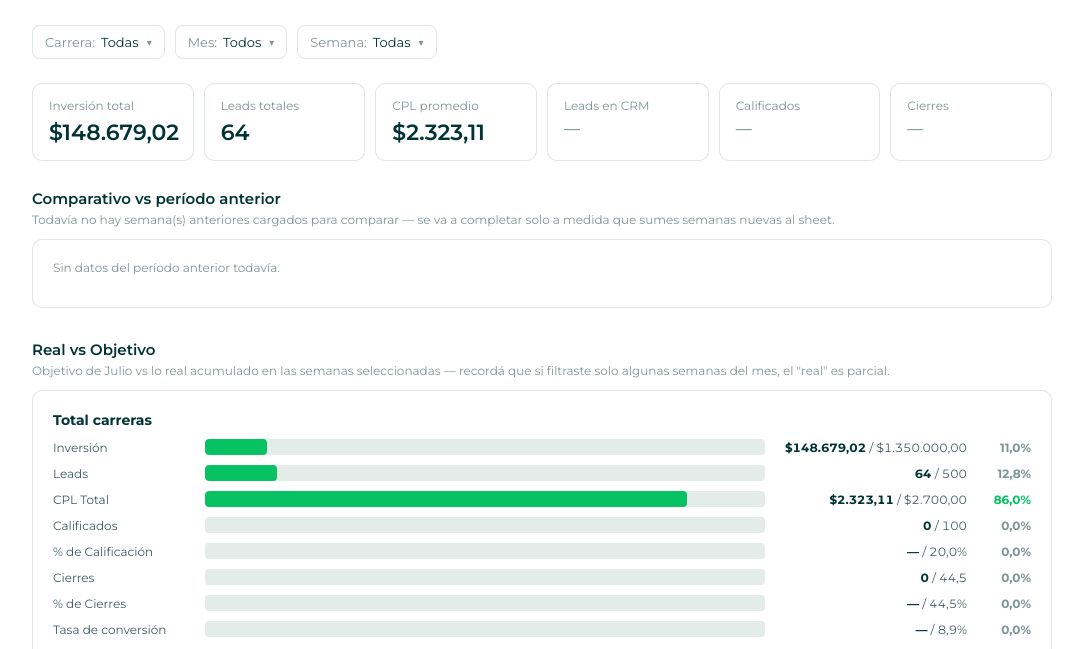
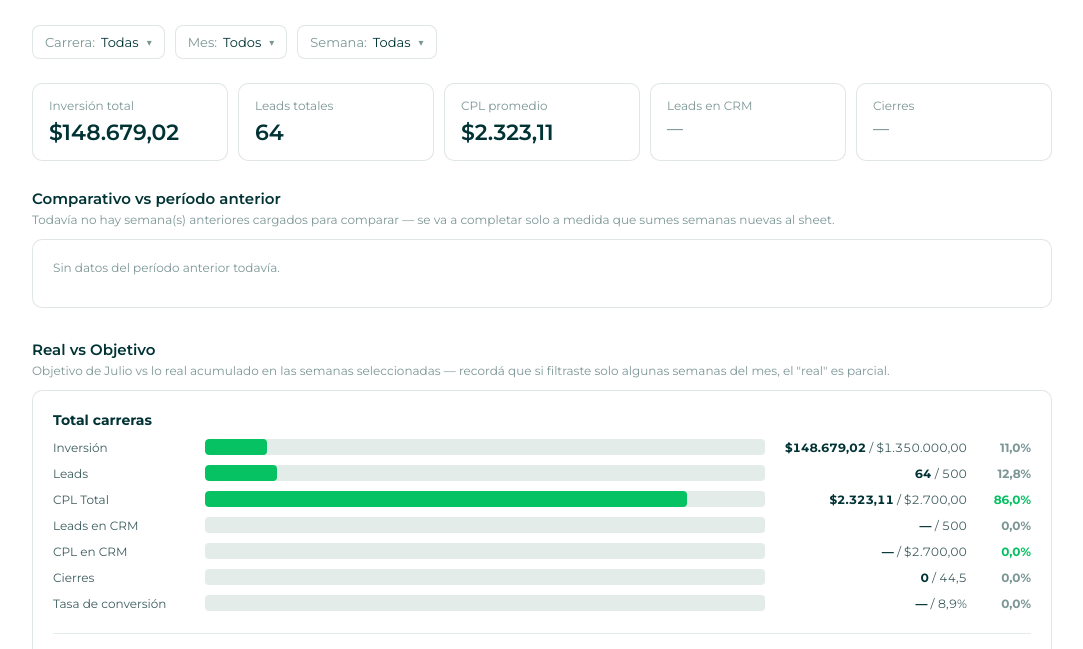
Before and after one commit to formigonidario-stack/briefbang-reportes, a plain HTML site: page iucbc/index.html in a window 1280 px wide. Shown: the part 108-757 px from the top of the page, without its empty margins (98-1181 px from the left). Drawn offline with Linux system fonts and the light colour scheme.

Commit message:
Remove calificados metrics and add Leads/CPL en CRM to Real vs Objetivo
Co-Authored-By: Claude Sonnet 5 <noreply@anthropic.com>

```diff
--- a/iucbc/index.html
+++ b/iucbc/index.html
@@ -280,13 +280,13 @@
 
     <section>
       <div class="section-title">Real vs Objetivo</div>
-      <div class="section-note" id="objetivosNote">Inversión, leads, calificados y cierres reales vs el objetivo mensual cargado en la hoja "Objetivos"</div>
+      <div class="section-note" id="objetivosNote">Inversión, leads y cierres reales vs el objetivo mensual cargado en la hoja "Objetivos"</div>
       <div class="chart-card" id="objetivosGrid"></div>
     </section>
 
     <section>
       <div class="section-title">Funnel de conversión</div>
-      <div class="section-note">Leads totales → Leads en CRM → Calificados → Cierres · costo acumulado por unidad en cada etapa</div>
+      <div class="section-note">Leads totales → Leads en CRM → Cierres · costo acumulado por unidad en cada etapa</div>
       <div class="chart-card">
         <div class="funnel" id="funnel"></div>
       </div>
@@ -322,7 +322,7 @@
 
     <section>
       <div class="section-title">Eficiencia por carrera</div>
-      <div class="section-note">Ranking por CPL total, costo por calificado y costo por cierre — de más a menos eficiente</div>
+      <div class="section-note">Ranking por CPL total y costo por cierre — de más a menos eficiente</div>
       <div class="chart-card table-scroll">
         <table id="efficiencyTable"></table>
       </div>
@@ -346,30 +346,31 @@
       invMeta: 41180.12, invGoogle: 7804.79, invTotal: 48984.91,
       leadsMeta: 25, leadsGoogle: 5, leadsTotal: 30,
       cplMeta: 1647.20, cplGoogle: 1560.96, cplTotal: 1632.83,
-      leadsCRM: null, calificados: null, cierres: null
+      leadsCRM: null, cierres: null
     },
     {
       carrera: "Bioquimica", mes: "Julio", semana: "06-07-2026 al 12-07-2026",
       invMeta: 43500.84, invGoogle: 7544.87, invTotal: 51045.71,
       leadsMeta: 11, leadsGoogle: 2, leadsTotal: 13,
       cplMeta: 3954.62, cplGoogle: 3772.44, cplTotal: 3926.59,
-      leadsCRM: null, calificados: null, cierres: null
+      leadsCRM: null, cierres: null
     },
     {
       carrera: "Genetica", mes: "Julio", semana: "06-07-2026 al 12-07-2026",
       invMeta: 41109.44, invGoogle: 7538.96, invTotal: 48648.40,
       leadsMeta: 19, leadsGoogle: 2, leadsTotal: 21,
       cplMeta: 2163.65, cplGoogle: 3769.48, cplTotal: 2316.59,
-      leadsCRM: null, calificados: null, cierres: null
+      leadsCRM: null, cierres: null
     }
   ];
 
   // Objetivos mensuales por carrera (hoja "Objetivos" del sheet). Nota: la hoja usa "Genética"
   // con tilde, se normaliza a "Genetica" para que coincida con el resto de los datos.
+  // leadsCRM usa el mismo objetivo que leadsTotales (no hay meta separada cargada en el sheet).
   const objetivos = [
-    { mes: "Julio", carrera: "Medicina", invTotal: 450000.00, leadsTotales: 250, calificados: 50, cierres: 32.5 },
-    { mes: "Julio", carrera: "Bioquimica", invTotal: 450000.00, leadsTotales: 150, calificados: 30, cierres: 3 },
-    { mes: "Julio", carrera: "Genetica", invTotal: 450000.00, leadsTotales: 100, calificados: 20, cierres: 9 }
+    { mes: "Julio", carrera: "Medicina", invTotal: 450000.00, leadsTotales: 250, leadsCRM: 250, cierres: 32.5 },
+    { mes: "Julio", carrera: "Bioquimica", invTotal: 450000.00, leadsTotales: 150, leadsCRM: 150, cierres: 3 },
+    { mes: "Julio", carrera: "Genetica", invTotal: 450000.00, leadsTotales: 100, leadsCRM: 100, cierres: 9 }
   ];
 
   const MONTH_ORDER = ["Enero","Febrero","Marzo","Abril","Mayo","Junio","Julio","Agosto","Septiembre","Octubre","Noviembre","Diciembre"];
@@ -515,7 +516,7 @@
   function byCarrera(rows) {
     const map = {};
     rows.forEach(r => {
-      if (!map[r.carrera]) map[r.carrera] = { carrera: r.carrera, semana: r.semana, invMeta: 0, invGoogle: 0, invTotal: 0, leadsMeta: 0, leadsGoogle: 0, leadsTotal: 0, leadsCRM: null, calificados: null, cierres: null };
+      if (!map[r.carrera]) map[r.carrera] = { carrera: r.carrera, semana: r.semana, invMeta: 0, invGoogle: 0, invTotal: 0, leadsMeta: 0, leadsGoogle: 0, leadsTotal: 0, leadsCRM: null, cierres: null };
       const acc = map[r.carrera];
       acc.invMeta += r.invMeta || 0;
       acc.invGoogle += r.invGoogle || 0;
@@ -524,7 +525,6 @@
       acc.leadsGoogle += r.leadsGoogle || 0;
       acc.leadsTotal += r.leadsTotal || 0;
       if (r.leadsCRM != null) acc.leadsCRM = (acc.leadsCRM || 0) + r.leadsCRM;
-      if (r.calificados != null) acc.calificados = (acc.calificados || 0) + r.calificados;
       if (r.cierres != null) acc.cierres = (acc.cierres || 0) + r.cierres;
       acc.semana = r.semana;
     });
@@ -549,7 +549,6 @@
       cplMeta: leadsMeta ? invMeta / leadsMeta : null,
       cplGoogle: leadsGoogle ? invGoogle / leadsGoogle : null,
       leadsCRM: rows.some(r => r.leadsCRM != null) ? sum("leadsCRM") : null,
-      calificados: rows.some(r => r.calificados != null) ? sum("calificados") : null,
       cierres: rows.some(r => r.cierres != null) ? sum("cierres") : null
     };
   }
@@ -561,7 +560,6 @@
       { label: "Leads totales", value: fmtInt(agg.leadsTotal) },
       { label: "CPL promedio", value: fmtMoney(agg.cplTotal) },
       { label: "Leads en CRM", value: fmtInt(agg.leadsCRM) },
-      { label: "Calificados", value: fmtInt(agg.calificados) },
       { label: "Cierres", value: fmtInt(agg.cierres) }
     ];
     document.getElementById("statGrid").innerHTML = tiles.map(t =>
@@ -616,7 +614,6 @@
     const stages = [
       { label: "Leads totales", value: agg.leadsTotal, color: "var(--series-meta)" },
       { label: "Leads en CRM", value: agg.leadsCRM, color: "var(--series-google)" },
-      { label: "Calificados", value: agg.calificados, color: "var(--series-3)" },
       { label: "Cierres", value: agg.cierres, color: "var(--series-4)" }
     ];
     const base = stages[0].value || 1;
@@ -656,10 +653,9 @@
     const ranked = [...rowsByCarrera].sort((a, b) => (a.cplTotal || Infinity) - (b.cplTotal || Infinity));
     const head = `<thead><tr>
       <th>#</th><th>Carrera</th><th>CPL Meta</th><th>CPL Google</th><th>CPL Total</th>
-      <th>Costo / Calificado</th><th>Costo / Cierre</th>
+      <th>Costo / Cierre</th>
     </tr></thead>`;
     const body = ranked.map((r, i) => {
-      const costPerCalificado = r.calificados ? r.invTotal / r.calificados : null;
       const costPerCierre = r.cierres ? r.invTotal / r.cierres : null;
       return `<tr>
         <td style="text-align:left; font-weight:600;">${i + 1}</td>
@@ -667,7 +663,6 @@
         <td>${fmtMoney(r.cplMeta)}</td>
         <td>${fmtMoney(r.cplGoogle)}</td>
         <td style="font-weight:600;">${fmtMoney(r.cplTotal)}</td>
-        <td>${fmtMoney(costPerCalificado)}</td>
         <td>${fmtMoney(costPerCierre)}</td>
       </tr>`;
     }).join("");
@@ -678,7 +673,7 @@
     const head = `<thead><tr>
       <th>Carrera / Semana</th><th>Inv. Meta</th><th>Inv. Google</th><th>Inv. Total</th>
       <th>Leads Meta</th><th>Leads Google</th><th>Leads Tot.</th>
-      <th>CPL Total</th><th>Leads CRM</th><th>Calificados</th><th>Cierres</th>
+      <th>CPL Total</th><th>Leads CRM</th><th>Cierres</th>
     </tr></thead>`;
     const body = rows.map(r => `<tr>
         <td>${r.carrera}<br><span style="color:var(--text-muted); font-size:11px;">${r.semana}</span></td>
@@ -690,7 +685,6 @@
         <td>${fmtInt(r.leadsTotal)}</td>
         <td>${fmtMoney(r.cplTotal)}</td>
         <td>${fmtInt(r.leadsCRM)}</td>
-        <td>${fmtInt(r.calificados)}</td>
         <td>${fmtInt(r.cierres)}</td>
       </tr>`).join("");
     document.getElementById("detailTable").innerHTML = head + "<tbody>" + body + "</tbody>";
@@ -704,7 +698,6 @@
     { key: "leadsTotal", label: "Leads totales", fmt: fmtInt, lowerIsBetter: false },
     { key: "cplTotal", label: "CPL promedio", fmt: fmtMoney, lowerIsBetter: true },
     { key: "leadsCRM", label: "Leads en CRM", fmt: fmtInt, lowerIsBetter: false },
-    { key: "calificados", label: "Calificados", fmt: fmtInt, lowerIsBetter: false },
     { key: "cierres", label: "Cierres", fmt: fmtInt, lowerIsBetter: false }
   ];
 
@@ -783,15 +776,15 @@
 
   function sumObjetivo(rows) {
     const sum = key => rows.reduce((a, r) => a + (r[key] || 0), 0);
-    return { invTotal: sum("invTotal"), leadsTotales: sum("leadsTotales"), calificados: sum("calificados"), cierres: sum("cierres") };
+    return { invTotal: sum("invTotal"), leadsTotales: sum("leadsTotales"), leadsCRM: sum("leadsCRM"), cierres: sum("cierres") };
   }
 
   function objetivoByCarrera(rows) {
     const map = {};
     rows.forEach(o => {
-      if (!map[o.carrera]) map[o.carrera] = { carrera: o.carrera, invTotal: 0, leadsTotales: 0, calificados: 0, cierres: 0 };
+      if (!map[o.carrera]) map[o.carrera] = { carrera: o.carrera, invTotal: 0, leadsTotales: 0, leadsCRM: 0, cierres: 0 };
       const acc = map[o.carrera];
-      acc.invTotal += o.invTotal; acc.leadsTotales += o.leadsTotales; acc.calificados += o.calificados; acc.cierres += o.cierres;
+      acc.invTotal += o.invTotal; acc.leadsTotales += o.leadsTotales; acc.leadsCRM += o.leadsCRM; acc.cierres += o.cierres;
     });
     return Object.values(map);
   }
@@ -812,13 +805,13 @@
   }
 
   // CPL es "menor es mejor": invierte el color respecto a objMetricRow (superar el 100% es malo, no bueno)
-  function objCplRow(real, target) {
+  function objCplRow(real, target, label = "CPL Total") {
     const pct = target ? (real / target) * 100 : null;
     const barPct = pct != null ? Math.min(pct, 100) : 0;
     const pctCls = pct == null ? "low" : pct <= 100 ? "ok" : "bad";
     return `
       <div class="obj-metric-row">
-        <div class="obj-metric-label">CPL Total</div>
+        <div class="obj-metric-label">${label}</div>
         <div class="obj-track"><div class="obj-fill${pct != null && pct > 100 ? " over" : ""}" style="width:${barPct}%"></div></div>
         <div class="obj-values"><strong>${fmtMoney(real)}</strong> / ${fmtMoney(target)}</div>
         <div class="obj-pct ${pctCls}">${pct != null ? fmtPct(pct) : "—"}</div>
@@ -861,18 +854,16 @@
     let html = "";
 
     if (carrerasToShow.length > 1) {
-      const realTotal = sumObjetivo(rowsByCarreraReal.map(r => ({ invTotal: r.invTotal, leadsTotales: r.leadsTotal, calificados: r.calificados || 0, cierres: r.cierres || 0 })));
+      const realTotal = sumObjetivo(rowsByCarreraReal.map(r => ({ invTotal: r.invTotal, leadsTotales: r.leadsTotal, leadsCRM: r.leadsCRM || 0, cierres: r.cierres || 0 })));
       const objTotal = sumObjetivo(objByCarrera);
       const realCplTotal = realTotal.leadsTotales ? realTotal.invTotal / realTotal.leadsTotales : null;
       const objCplTotal = objTotal.leadsTotales ? objTotal.invTotal / objTotal.leadsTotales : null;
-      // Tasas: null si todavía no hay datos de CRM cargados (calificados/cierres reales en null)
-      const realCalifRaw = rowsByCarreraReal.some(r => r.calificados != null) ? realTotal.calificados : null;
+      // Tasas: null si todavía no hay datos de CRM cargados (leadsCRM/cierres reales en null)
+      const realLeadsCRMRaw = rowsByCarreraReal.some(r => r.leadsCRM != null) ? realTotal.leadsCRM : null;
       const realCierresRaw = rowsByCarreraReal.some(r => r.cierres != null) ? realTotal.cierres : null;
-      const realPctCalif = realCalifRaw != null && realTotal.leadsTotales ? (realCalifRaw / realTotal.leadsTotales) * 100 : null;
-      const realPctCierres = realCierresRaw != null && realCalifRaw ? (realCierresRaw / realCalifRaw) * 100 : null;
+      const realCplCRM = realLeadsCRMRaw ? realTotal.invTotal / realLeadsCRMRaw : null;
+      const objCplCRM = objTotal.leadsCRM ? objTotal.invTotal / objTotal.leadsCRM : null;
       const realTasaConv = realCierresRaw != null && realTotal.leadsTotales ? (realCierresRaw / realTotal.leadsTotales) * 100 : null;
-      const objPctCalif = objTotal.leadsTotales ? (objTotal.calificados / objTotal.leadsTotales) * 100 : null;
-      const objPctCierres = objTotal.calificados ? (objTotal.cierres / objTotal.calificados) * 100 : null;
       const objTasaConv = objTotal.leadsTotales ? (objTotal.cierres / objTotal.leadsTotales) * 100 : null;
       html += `
         <div class="obj-block">
@@ -880,24 +871,21 @@
           ${objMetricRow("Inversión", realTotal.invTotal, objTotal.invTotal)}
           ${objMetricRow("Leads", realTotal.leadsTotales, objTotal.leadsTotales)}
           ${objCplRow(realCplTotal, objCplTotal)}
-          ${objMetricRow("Calificados", realTotal.calificados, objTotal.calificados)}
-          ${objRateRow("% de Calificación", realPctCalif, objPctCalif)}
+          ${objMetricRow("Leads en CRM", realLeadsCRMRaw, objTotal.leadsCRM)}
+          ${objCplRow(realCplCRM, objCplCRM, "CPL en CRM")}
           ${objMetricRow("Cierres", realTotal.cierres, objTotal.cierres)}
-          ${objRateRow("% de Cierres", realPctCierres, objPctCierres)}
           ${objRateRow("Tasa de conversión", realTasaConv, objTasaConv)}
         </div>
         <div class="obj-divider"></div>`;
     }
 
     html += carrerasToShow.map(c => {
-      const real = rowsByCarreraReal.find(r => r.carrera === c) || { invTotal: 0, leadsTotal: 0, calificados: null, cierres: null, cplTotal: null };
+      const real = rowsByCarreraReal.find(r => r.carrera === c) || { invTotal: 0, leadsTotal: 0, leadsCRM: null, cierres: null, cplTotal: null };
       const target = objMap[c];
       const targetCpl = target && target.leadsTotales ? target.invTotal / target.leadsTotales : null;
-      const realPctCalif = real.calificados != null && real.leadsTotal ? (real.calificados / real.leadsTotal) * 100 : null;
-      const realPctCierres = real.cierres != null && real.calificados ? (real.cierres / real.calificados) * 100 : null;
+      const realCplCRM = real.leadsCRM ? real.invTotal / real.leadsCRM : null;
+      const targetCplCRM = target && target.leadsCRM ? target.invTotal / target.leadsCRM : null;
       const realTasaConv = real.cierres != null && real.leadsTotal ? (real.cierres / real.leadsTotal) * 100 : null;
-      const targetPctCalif = target && target.leadsTotales ? (target.calificados / target.leadsTotales) * 100 : null;
-      const targetPctCierres = target && target.calificados ? (target.cierres / target.calificados) * 100 : null;
       const targetTasaConv = target && target.leadsTotales ? (target.cierres / target.leadsTotales) * 100 : null;
       return `
         <div class="obj-block">
@@ -905,10 +893,9 @@
           ${objMetricRow("Inversión", real.invTotal, target ? target.invTotal : null)}
           ${objMetricRow("Leads", real.leadsTotal, target ? target.leadsTotales : null)}
           ${objCplRow(real.cplTotal, targetCpl)}
-          ${objMetricRow("Calificados", real.calificados || 0, target ? target.calificados : null)}
-          ${objRateRow("% de Calificación", realPctCalif, targetPctCalif)}
+          ${objMetricRow("Leads en CRM", real.leadsCRM, target ? target.leadsCRM : null)}
+          ${objCplRow(realCplCRM, targetCplCRM, "CPL en CRM")}
           ${objMetricRow("Cierres", real.cierres || 0, target ? target.cierres : null)}
-          ${objRateRow("% de Cierres", realPctCierres, targetPctCierres)}
           ${objRateRow("Tasa de conversión", realTasaConv, targetTasaConv)}
         </div>`;
     }).join("");
```
